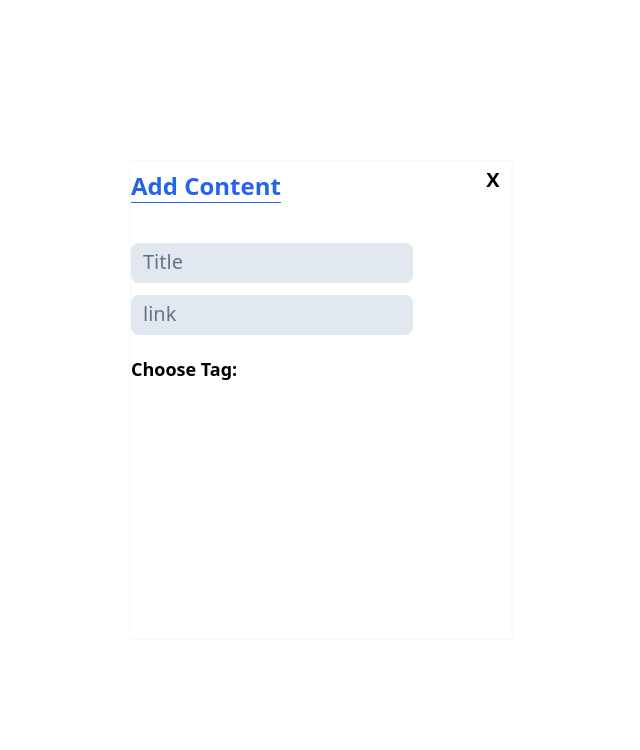
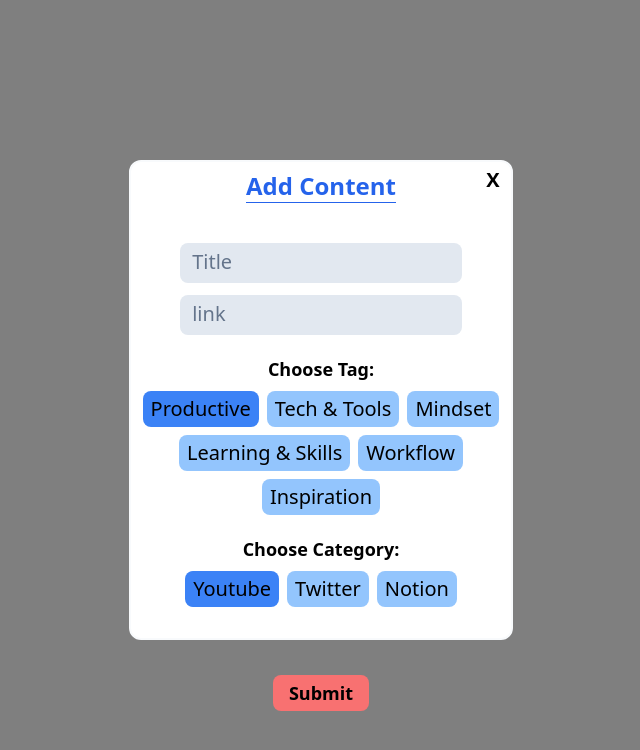
Before and after one commit to Ankurscode/Brainly-FE, a React (Vite) app: page / in a window 1280 px wide. Shown: the top 750 px of the page, without its empty margins (319-959 px from the left). Built offline with nearby package versions, Linux system fonts and the light colour scheme.

Commit message:
Made the CreateContentModel component

```diff
--- a/src/App.tsx
+++ b/src/App.tsx
@@ -1,4 +1,5 @@
 
+import { useNavigate } from "react-router-dom"
 import { Card } from "./component/card/Card"
 import { Model } from "./component/modelUI/CreateContentModel"
 
@@ -6,9 +7,10 @@ import { Model } from "./component/modelUI/CreateContentModel"
 function App() {
 
 
+
   return(
     // <Card title={"Hello title12345"} icon="Notion"  link="https://www.notion.so/AVL-Tree-2dc2debcdccd8065bb55e0dbe813fe87?source=copy_link" tag="Inspiration"></Card>
-    <Model/>
+    <Model />
   )
 
 }
--- /dev/null
+++ b/src/api/api.ts
@@ -0,0 +1,16 @@
+import axios from "axios";
+
+const api=axios.create({
+    baseURL:"http://localhost:3000",
+    withCredentials:true
+});
+
+api.interceptors.request.use((req)=>{
+    const token=localStorage.getItem("token")
+    if(token){
+        req.headers.Authorization=token;
+    }
+    return req
+})
+
+export  default api
--- a/src/component/modelUI/CreateContentModel.tsx
+++ b/src/component/modelUI/CreateContentModel.tsx
@@ -1,15 +1,57 @@
+import axios from "axios";
+import api from "../../api/api"
 import { useRef, useState } from "react"
+import { useNavigate } from "react-router-dom";
 
-export const Model=(props:{onClick:()=>void})=>{
+export const Model=(props:{onClick:()=>void,setModel:(value:boolean)=>void,setReloadData:()=>void})=>{
+    // const navigate=useNavigate();
     const modRef=useRef<HTMLDivElement>(null);
     const titleRef=useRef<HTMLInputElement>(null);
     const [tag,setTag]=useState("Productive")
     const linkRef=useRef<HTMLInputElement>(null);
+    const [category,setCategory]=useState("Youtube");
     const mapTags=["Productive","Tech & Tools","Mindset","Learning & Skills","Workflow","Inspiration"] as const;
+
+    const submitData=async()=>{
+
+        if(
+            linkRef.current?.value.trim()===""||
+            titleRef.current?.value.trim()===""
+        ){
+            alert("Fill all the input fields")
+            return
+        }
+
+        const data={
+            link:linkRef.current?.value||"",
+            constentType:category,
+            title:titleRef.current?.value||"",
+            tag
+        }
+
+        try{
+        await  api.post("/api/v1/addcontent",data)
+        props.setModel(false);
+
+        props.setReloadData();
+        alert("Content added")
+
+
+        }catch(e:any){
+        if(e.response?.status==401){
+            alert("Seesion expried.Plese login in again")
+            // navigate('/')
+        }else{
+            alert("Failed to add content")
+        }
+        console.log("Error while featching data")
+    }
+  }
+
     return (
         <div className="fixed inset-0 h-screen w-full flex justify-center items-center ">
-            <div ref={modRef} onClick={props.onClick} className="absolute inser-0 bg-black bg-opacity-50"></div>
-            <div className="relative z-10 w-[30vw] h-[60vh] border-2 bg-white">
+            <div ref={modRef} onClick={props.onClick} className="absolute inset-0 bg-black bg-opacity-50"></div>
+            <div className="relative z-10 w-[30vw]  h-[60vh] border-2 bg-white  flex flex-col  items-center rounded-xl">
                 <div className="flex">
                         <div className="text-2xl font-bold text-blue-600 relative border-b border-blue-600 mt-2">
                         Add Content
@@ -25,20 +67,43 @@ export const Model=(props:{onClick:()=>void})=>{
                      <div className="mt-5 text-lg font-semibold">
                       Choose Tag:
                      </div>
-                    <div className="flex flex-wrap justify-center items-center gap-2 mt-2" >
-                       {/* {mapTags.map((t)=>tag===t?(
-
-                       )) */}
-
-                       {/* } */}
+                     <div className="flex flex-wrap justify-center items-center gap-2 mt-2">
+                      {mapTags.map((t)=>tag===t?(<ModalTag2 key={t} tag={t} onClick={()=>setTag(t)}/> ):(<ModalTag1 key={t} tag={t} onClick={()=>setTag(t)}/>))}
                      </div>
-
+                     <div className="mt-5 text-lg font-semibold">
+                     Choose Category:
                      </div>
+                        <div className="flex gap-2 mt-2">
+                          <button
+                          onClick={()=>setCategory("Youtube") }
+                          className={`px-2 py-1 text-xl ${category==="Youtube" ?"bg-blue-500":"bg-blue-300"} rounded-lg hover:bg-blue-400`}>Youtube</button>
+                          <button
+                          onClick={()=>setCategory("Twitter")}
+                          className={`px-2 py-1 text-xl ${category==="Twitter"?"bg-blue-500":"bg-blue-300"} rounded-lg hover:bg-blue-400`}>Twitter</button>
+                          <button onClick={()=>setCategory("Notion")} className={`px-2 py-1 text-xl ${category==="Notion"?"bg-blue-500":"bg-blue-300"} rounded-lg hover:bg-blue-400 `}>Notion</button>
+                        </div>
+                        <br />
+                        <br />
+                      <button onClick={submitData} className="bg-red-400 text-lg font-bold px-4 mt-5 py-1 rounded-lg hover:bg-red-500">Submit</button>
+            </div>
+        </div>
+    )
+};
 
 
+interface CardProps{
+  tag: "Productivity" | "Tech & Tools" | "Mindset" | "Learning & Skills" | "Workflows" | "Inspiration",
+  onClick: ()=> void
+}
 
+const ModalTag1 = (props: CardProps)=>{
+  return <button onClick={props.onClick} className="px-2 py-1 text-xl bg-blue-300 text-blue-600-500 rounded-lg hover:bg-blue-400">
+    {props.tag}
+  </button>
+}
 
-
-        </div>
-    )
+const ModalTag2 = (props: CardProps)=>{
+  return <button onClick={props.onClick} className="px-2 py-1 text-xl bg-blue-500 text-blue-600-500 rounded-lg hover:bg-blue-400">
+    {props.tag}
+  </button>
 }
```
Lines whose indentation alone changed are shown as unchanged.
